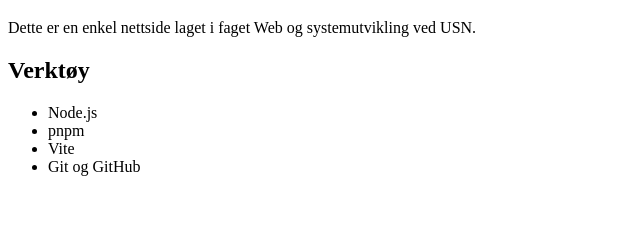
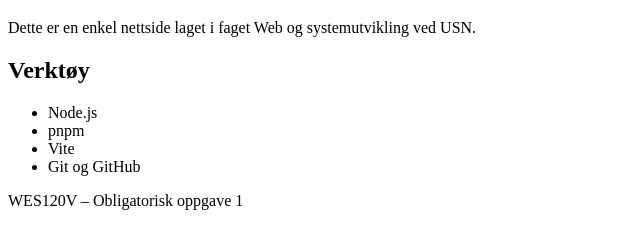
Before and after one commit to sigurdelvestad/wes120v-obligatorisk-oppgave-1, a website: page index.html in a window 1280 px wide. Shown: the part 61-310 px from the top of the page, without its empty margins (0-640 px from the left). Drawn offline with Linux system fonts and the light colour scheme.

Commit message:
Legg til bunntekst med fag og oppgave

```diff
--- a/index.html
+++ b/index.html
@@ -16,5 +16,9 @@
       <li>Vite</li>
       <li>Git og GitHub</li>
     </ul>
+
+    <footer>
+      <p>WES120V – Obligatorisk oppgave 1</p>
+    </footer>
   </body>
 </html>
```
